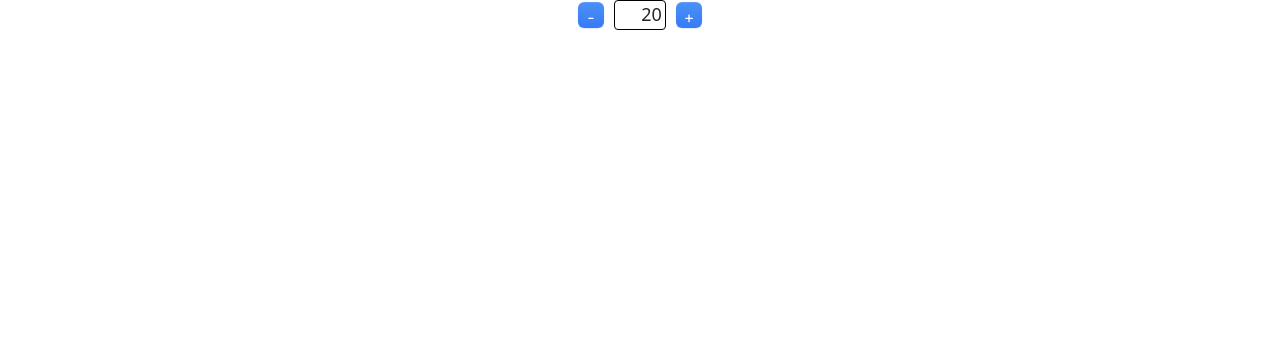
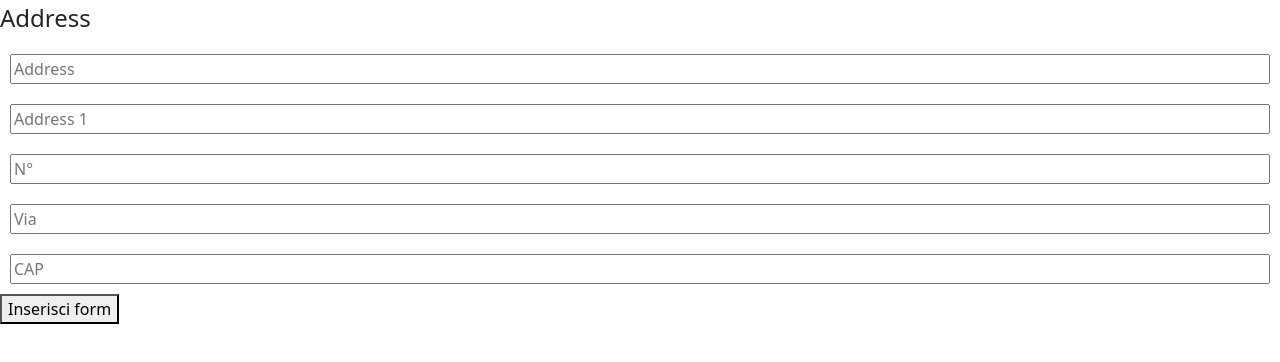
Before and after one commit to matteo9966/academind-course, an Angular app: page / in a window 1280 px wide. Shown: the top 362 px of the page. Built offline with nearby package versions, Linux system fonts and the light colour scheme.

Commit message:
creato un custom-form

```diff
--- a/src/app/app.component.css
+++ b/src/app/app.component.css
@@ -0,0 +1,10 @@
+.form-container{
+    width: 50vw;
+    margin: auto;
+}
+
+.form-container__button{
+    border-radius: 5px;
+    background-color: rgb(41, 94, 240);
+    padding: 5px;
+}
--- a/src/app/app.component.html
+++ b/src/app/app.component.html
@@ -1 +1,7 @@
-<app-form-custom-input></app-form-custom-input>
+<div class="form-container">
+
+</div>
+<form (ngSubmit)="onSubmit()" [formGroup]="form">
+    <app-custom-form formControlName="address"></app-custom-form>
+    <button type="submit">Inserisci form</button>
+</form>
--- a/src/app/app.component.ts
+++ b/src/app/app.component.ts
@@ -1,4 +1,5 @@
 import { Component } from '@angular/core';
+import { FormControl, FormGroup } from '@angular/forms';
 
 @Component({
   selector: 'app-root',
@@ -6,5 +7,15 @@ import { Component } from '@angular/core';
   styleUrls: ['./app.component.css']
 })
 export class AppComponent {
+
+  form = new FormGroup({
+    address: new FormControl()
+  })
+
+  onSubmit=()=>{
+    console.log(this.form.value);
+    console.log(this.form.errors);
+  }
+
   title = 'academind-course';
 }
--- a/src/app/app.module.ts
+++ b/src/app/app.module.ts
@@ -5,12 +5,14 @@ import { BrowserModule } from '@angular/platform-browser';
 import { AppComponent } from './app.component';
 import { ChooseQuantityInputComponent } from './choose-quantity-input/choose-quantity-input.component';
 import { FormCustomInputComponent } from './form-custom-input/form-custom-input.component';
+import { CustomFormComponent } from './complete-custom-form/custom-form/custom-form.component';
 
 @NgModule({
   declarations: [
     AppComponent,
     ChooseQuantityInputComponent,
-    FormCustomInputComponent
+    FormCustomInputComponent,
+    CustomFormComponent
   ],
   imports: [
     BrowserModule,ReactiveFormsModule
--- /dev/null
+++ b/src/app/complete-custom-form/custom-form/custom-form-fields.enum.ts
@@ -0,0 +1,7 @@
+export enum addressFields{
+   ADDRESS='address',
+   ADDRESS1='address1',
+   NUMBER='number',
+   ROAD='road',
+   ZIP='zip'
+}
--- /dev/null
+++ b/src/app/complete-custom-form/custom-form/custom-form.component.css
@@ -0,0 +1,8 @@
+fieldset{
+    display: flex;
+    flex-direction: column;
+}
+fieldset input{
+    display: block;
+    margin: 10px;
+}
--- /dev/null
+++ b/src/app/complete-custom-form/custom-form/custom-form.component.html
@@ -0,0 +1,8 @@
+<fieldset [formGroup]="form">
+        <legend>Address</legend>
+        <input type="text" placeholder="Address" [formControlName]="formProps.ADDRESS">
+        <input type="text" placeholder="Address 1 " [formControlName]="formProps.ADDRESS1">
+        <input type="text" placeholder="N°" [formControlName]="formProps.NUMBER">
+        <input type="text" placeholder="Via" [formControlName]="formProps.ROAD">
+        <input type="text" placeholder="CAP" [formControlName]="formProps.ZIP">
+</fieldset>
--- /dev/null
+++ b/src/app/complete-custom-form/custom-form/custom-form.component.ts
@@ -0,0 +1,90 @@
+import { Component, OnDestroy, OnInit } from '@angular/core';
+import { AbstractControl, ControlValueAccessor, FormBuilder, FormGroup, NG_VALIDATORS, NG_VALUE_ACCESSOR, ValidationErrors, Validator, Validators } from '@angular/forms';
+
+import { Subscription } from 'rxjs';
+import { addressFields } from './custom-form-fields.enum';
+@Component({
+  selector: 'app-custom-form',
+  templateUrl: './custom-form.component.html',
+  styleUrls: ['./custom-form.component.css'],
+  providers: [
+    {
+      provide: NG_VALUE_ACCESSOR,
+      useExisting: CustomFormComponent,
+      multi: true,
+    },
+    { provide: NG_VALIDATORS,
+       multi: true,
+       useExisting: CustomFormComponent
+       },
+  ],
+})
+export class CustomFormComponent implements OnInit,ControlValueAccessor,Validator,OnDestroy {
+  constructor(private formBuilder:FormBuilder) {
+    this.createForm();
+  }
+  ngOnDestroy(): void {
+    this.onChangeSubs.forEach(sub=>sub.unsubscribe());
+  }
+  form!:FormGroup;
+  formProps=addressFields;
+  onChange=()=>{};
+  onTouched=()=>{};
+  onChangeSubs: Subscription[] = [];
+
+  validate(control: AbstractControl): ValidationErrors | null {
+    if(this.form.valid) return null;
+    let errors:any={};
+    errors = this.addControlErrors(errors,addressFields.ADDRESS);
+    errors = this.addControlErrors(errors,addressFields.ADDRESS1);
+    errors = this.addControlErrors(errors,addressFields.NUMBER);
+    errors = this.addControlErrors(errors,addressFields.ROAD);
+    errors = this.addControlErrors(errors,addressFields.ZIP);
+    return errors;
+  }
+
+  writeValue(value: any): void {
+    if(value){
+      this.form.setValue(value,{emitEvent:false}) // a cosa serve emit event?
+    }
+  }
+
+  registerOnChange(onChange: any): void {
+    const sub = this.form.valueChanges.subscribe(onChange);
+    this.onChangeSubs.push(sub);
+
+  }
+
+  registerOnTouched(fn: any): void {
+    this.onTouched = fn;
+  }
+
+  setDisabledState(disabled:boolean){
+    disabled && this.form.disable();
+    !!disabled && this.form.enable();
+  }
+
+  ngOnInit(): void {
+
+  }
+
+  createForm(){
+    this.form=this.formBuilder.group({
+      [addressFields.ADDRESS]:['',Validators.required],
+      [addressFields.ADDRESS1]:['',Validators.required],
+      [addressFields.NUMBER]:['',Validators.required],
+      [addressFields.ZIP]:['',Validators.required],
+      [addressFields.ROAD]:['',Validators.required],
+
+    })
+  }
+  addControlErrors(allErrors:any,controlName:string){
+    const errors = {...allErrors}
+    const controlErrors = this.form.controls[controlName].errors; // vedo se c'è un errore con quel control name, se c'è lo aggiungo alla lista
+    if(controlErrors){
+      errors[controlName]=controlErrors;
+    }
+    return errors
+  }
+
+}
```
Also changed, not shown: src/app/complete-custom-form/custom-form.md (added, +1 -0 lines), 1 other file (tests, documents, lock files or other folders).
